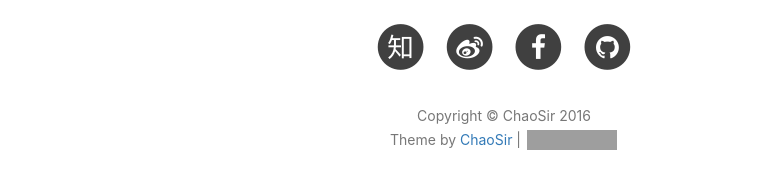
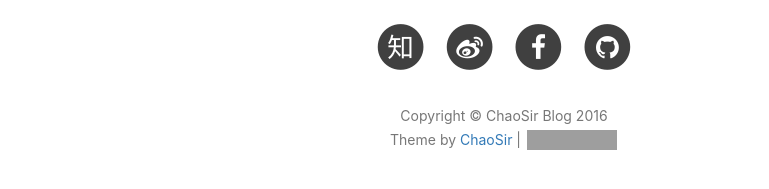
Before and after one commit to dcmi2020/dengchaoweb.github.io, a Jekyll site: the page built from index.html, in a window 1280 px wide and 900 px high, scrolled down 1090 px. Shown: the part 656-845 px from the top of the window, without its empty margins (136-905 px from the left). Built offline with Jekyll 4.4.1, drawn with Linux system fonts in a browser that asks for light colours; nearby versions of some CDN libraries; the list of posts is cut into pages by our own code; comment, search, counter and statistics services are not loaded; some of the changed text lies outside the part shown; grey boxes are pictures that could not be loaded.

Commit message:
Update _config.yml

```diff
--- a/_config.yml
+++ b/_config.yml
@@ -1,5 +1,5 @@
 # Site settings
-title: ChaoSir
+title: ChaoSir Blog
 SEOTitle: 邓超的博客 | ChaoSir Blog
 header-img: img/home-bg.jpg
 email: dengchao2008cool@163.com
```
